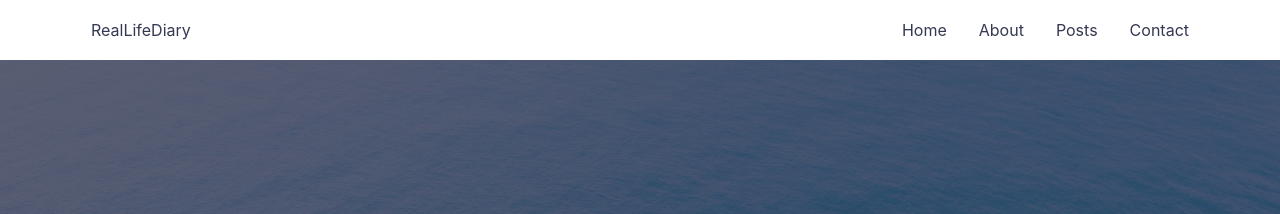
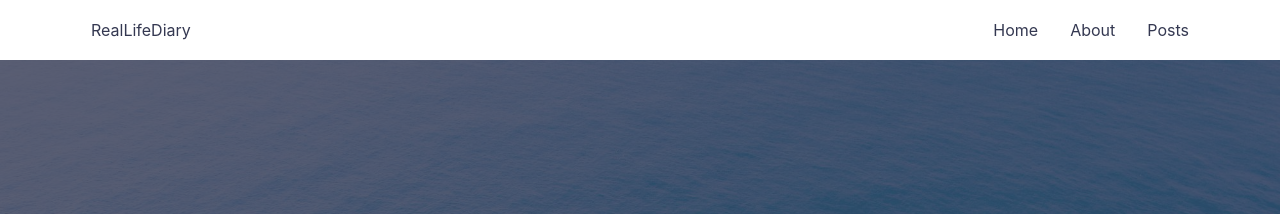
Before and after one commit to jindotori/reallifediary.github.io, a Jekyll site: the page built from index.md, in a window 1280 px wide. Shown: the top 214 px of the page. Built offline with Jekyll 4.4.1, drawn with Linux system fonts in a browser that asks for light colours.

Commit message:
delete contact page

```diff
--- a/_config.yml
+++ b/_config.yml
@@ -44,7 +44,6 @@ navigation:
  - {name: 'Home', link: '/'}
  - {name: 'About', link: '/about'}
  - {name: 'Posts', link: '/posts'}
-   # - {name: 'Contacts', link: '/contacts'}
 
 compress_html:
   clippings: all
--- a/_includes/header.html
+++ b/_includes/header.html
@@ -12,7 +12,6 @@
           <a class="header__link" href="{{ '/' | relative_url }}" itemprop="url"><span itemprop="name">Home</span></a>
           <a class="header__link" href="{{ '/about' | relative_url }}" itemprop="url"><span itemprop="name">About</span></a>
           <a class="header__link" href="{{ '/posts' | relative_url }}" itemprop="url"><span itemprop="name">Posts</span>
-          <a class="header__link" href="{{ '/contacts' | relative_url }}" itemprop="url"><span itemprop="name">Contact</span>
           </a>
         </div>
       </nav>
```
